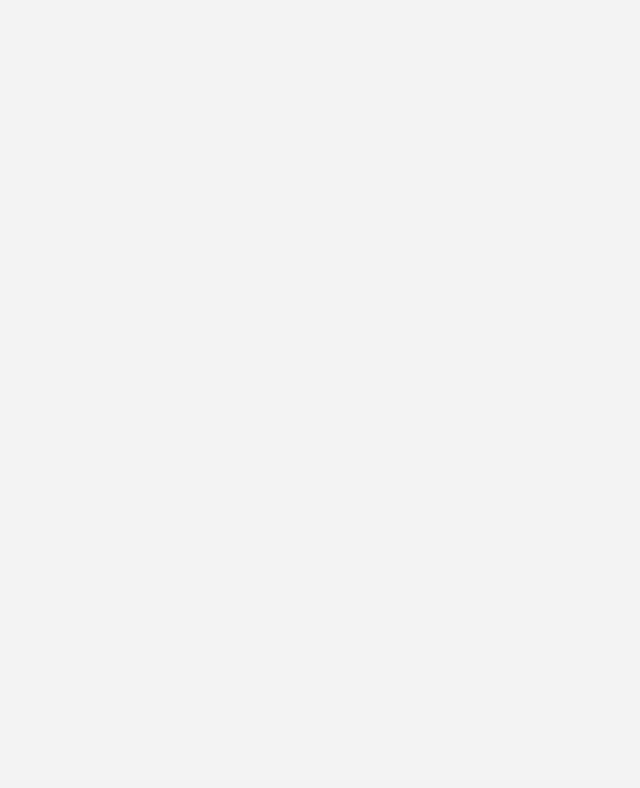
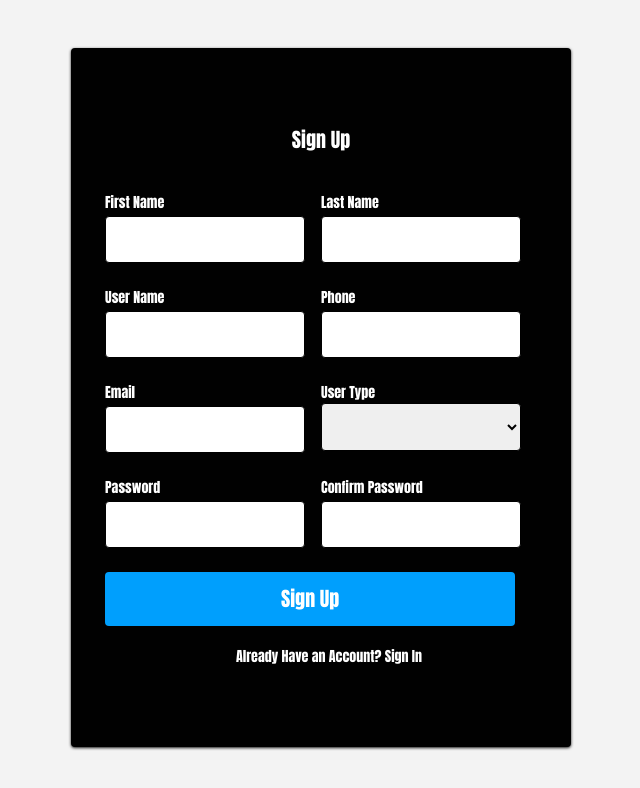
Before and after one commit to NithyaYamsinghe/cms, a React (Create React App) app: page /sign-up in a window 1280 px wide. Shown: the top 788 px of the page, without its empty margins (319-959 px from the left). Built offline with nearby package versions, Linux system fonts and the light colour scheme.

Commit message:
completed sign-in implementation

```diff
--- a/src/components/SignIn/SignInForm.js
+++ b/src/components/SignIn/SignInForm.js
@@ -8,17 +8,12 @@ import {
   FormLabel,
   FormButton,
   Text,
-} from "../../common/FormElements";
-import { Link, useHistory } from "react-router-dom";
-import { Alert } from "react-bootstrap";
+} from "./../../common/FormElements/FormElements";
+import { Link } from "react-router-dom";
 
 const SignInForm = () => {
   const [username, setUserName] = useState("");
   const [password, setPassword] = useState("");
-  const [error, setError] = useState("");
-  const [loading, setLoading] = useState(false);
-  const history = useHistory();
-  const { success, setSuccess } = useState(false);
 
   const handleSubmit = async (e) => {
     e.preventDefault();
@@ -29,8 +24,6 @@ const SignInForm = () => {
       <FormWrap>
         <FormContent className="mt-5">
           <Form onSubmit={handleSubmit}>
-            {success && <Alert variant="success">Logged In Successfully</Alert>}
-            {error && <Alert variant="danger">{error}</Alert>}
             <FormH1>Sign In</FormH1>
             <FormLabel htmlFor="for">Username</FormLabel>
             <FormInput
@@ -48,9 +41,7 @@ const SignInForm = () => {
               value={password}
               onChange={(e) => setPassword(e.target.value)}
             />
-            <FormButton type="submit" disabled={loading}>
-              Sign In
-            </FormButton>
+            <FormButton type="submit">Sign In</FormButton>
             <Text>
               <Link
                 to="/resetPassword"
@@ -61,7 +52,7 @@ const SignInForm = () => {
             </Text>
             <Text>
               <Link
-                to="/register"
+                to="/sign-up"
                 style={{ textDecoration: "none", color: "#fff" }}
               >
                 Create an Account
--- a/src/components/SignUp/SignUpForm.js
+++ b/src/components/SignUp/SignUpForm.js
@@ -0,0 +1,172 @@
+import React, { useState } from "react";
+import { Link } from "react-router-dom";
+import {
+  FormWrap,
+  FormContent,
+  Form2,
+  FormH1,
+  FormButton2,
+  Text,
+  FormInput2,
+  FormLabel2,
+  FormSelect2,
+} from "./../../common/FormElements/FormElements";
+
+const SignUpForm = () => {
+  const [email, setEmail] = useState("");
+  const [userType, setUserType] = useState("");
+  const [firstName, setFirstName] = useState("");
+  const [lastName, setLastName] = useState("");
+  const [phone, setPhone] = useState("");
+  const [userName, setUserName] = useState("");
+  const [password, setPassword] = useState("");
+  const [confirmPassword, setConfirmPassword] = useState("");
+
+  const handleSubmit = async (e) => {
+    e.preventDefault();
+    if (password !== confirmPassword) {
+    }
+  };
+
+  return (
+    <>
+      <FormWrap>
+        <FormContent className="mt-5">
+          <Form2 onSubmit={handleSubmit}>
+            <FormH1>Sign Up</FormH1>
+            <div class="two-col">
+              <div class="col1">
+                <FormLabel2 htmlFor="for">
+                  <span style={{ display: "block", margin: "0 0 3px" }}>
+                    First Name
+                  </span>
+                  <FormInput2
+                    htmlFor="first name"
+                    required
+                    type="text"
+                    value={firstName}
+                    onChange={(e) => setFirstName(e.target.value)}
+                  />
+                </FormLabel2>
+              </div>
+              <div class="col1">
+                <FormLabel2 htmlFor="for">
+                  <span style={{ display: "block", margin: "0 0 3px" }}>
+                    Last Name
+                  </span>
+                  <FormInput2
+                    htmlFor="last name"
+                    required
+                    type="text"
+                    value={lastName}
+                    onChange={(e) => setLastName(e.target.value)}
+                  />
+                </FormLabel2>
+              </div>
+            </div>
+            <div class="two-col">
+              <div class="col1">
+                <FormLabel2 htmlFor="for">
+                  <span style={{ display: "block", margin: "0 0 3px" }}>
+                    User Name
+                  </span>
+                  <FormInput2
+                    htmlFor="user name"
+                    required
+                    type="text"
+                    value={userName}
+                    onChange={(e) => setUserName(e.target.value)}
+                  />
+                </FormLabel2>
+              </div>
+              <div class="col1">
+                <FormLabel2 htmlFor="for">
+                  <span style={{ display: "block", margin: "0 0 3px" }}>
+                    Phone{" "}
+                  </span>
+                  <FormInput2
+                    htmlFor="phone"
+                    required
+                    type="number"
+                    value={phone}
+                    onChange={(e) => setPhone(e.target.value)}
+                  />
+                </FormLabel2>
+              </div>
+            </div>
+            <div class="two-col">
+              <div class="col1">
+                <FormLabel2 htmlFor="for">
+                  <span style={{ display: "block", margin: "0 0 3px" }}>
+                    Email
+                  </span>
+                  <FormInput2
+                    htmlFor="email"
+                    required
+                    type="email"
+                    value={email}
+                    onChange={(e) => setEmail(e.target.value)}
+                  />
+                </FormLabel2>
+              </div>
+              <div class="col1">
+                <FormLabel2 htmlFor="for">User Type</FormLabel2>
+                <FormSelect2
+                  name="User Type"
+                  value={userType}
+                  onChange={(e) => setUserType(e.target.value)}
+                >
+                  <option value=""></option>
+                  <option value="attendee">Attendee</option>
+                  <option value="researcher">Researcher</option>
+                  <option value="workshopConductor">Workshop Conductor</option>
+                </FormSelect2>
+              </div>
+            </div>
+            <div class="two-col">
+              <div class="col1">
+                <FormLabel2 htmlFor="for">
+                  <span style={{ display: "block", margin: "0 0 3px" }}>
+                    Password
+                  </span>
+                  <FormInput2
+                    htmlFor="password"
+                    required
+                    type="password"
+                    value={password}
+                    onChange={(e) => setPassword(e.target.value)}
+                  />
+                </FormLabel2>
+              </div>
+              <div class="col1">
+                <FormLabel2 htmlFor="for">
+                  <span style={{ display: "block", margin: "0 0 3px" }}>
+                    Confirm Password
+                  </span>
+                  <FormInput2
+                    htmlFor="confirm password"
+                    required
+                    type="password"
+                    value={confirmPassword}
+                    onChange={(e) => setConfirmPassword(e.target.value)}
+                  />
+                </FormLabel2>
+              </div>
+            </div>
+            <FormButton2 type="submit">Sign Up</FormButton2>
+            <Text>
+              <Link
+                to="/sign-in"
+                style={{ textDecoration: "none", color: "#fff" }}
+              >
+                Already Have an Account? Sign In
+              </Link>
+            </Text>
+          </Form2>
+        </FormContent>
+      </FormWrap>
+    </>
+  );
+};
+
+export default SignUpForm;
--- /dev/null
+++ b/src/pages/SignUpScreen.js
@@ -0,0 +1,12 @@
+import React from "react";
+import SignUpForm from "./../components/SignUp/SignUpForm";
+
+const SignUpScreen = () => {
+  return (
+    <React.Fragment>
+      <SignUpForm />
+    </React.Fragment>
+  );
+};
+
+export default SignUpScreen;
--- a/src/routes/AppRouter.js
+++ b/src/routes/AppRouter.js
@@ -3,6 +3,7 @@ import { Switch, Route } from "react-router-dom";
 import "bootstrap/dist/css/bootstrap.min.css";
 import SignInScreen from "./../pages/SignInScreen";
 import HomeScreen from "./../pages/HomeScreen";
+import SignUpScreen from "./../pages/SignUpScreen";
 
 const AppRouter = () => {
   return (
@@ -10,6 +11,7 @@ const AppRouter = () => {
       <Switch>
         <Route exact path="/" component={HomeScreen}></Route>
         <Route exact path="/sign-in" component={SignInScreen}></Route>
+        <Route exact path="/sign-up" component={SignUpScreen}></Route>
       </Switch>
     </React.Fragment>
   );
```
Also changed, not shown: src/common/FormElements/FormElements.js (renamed from src/common/FormElements.js).
